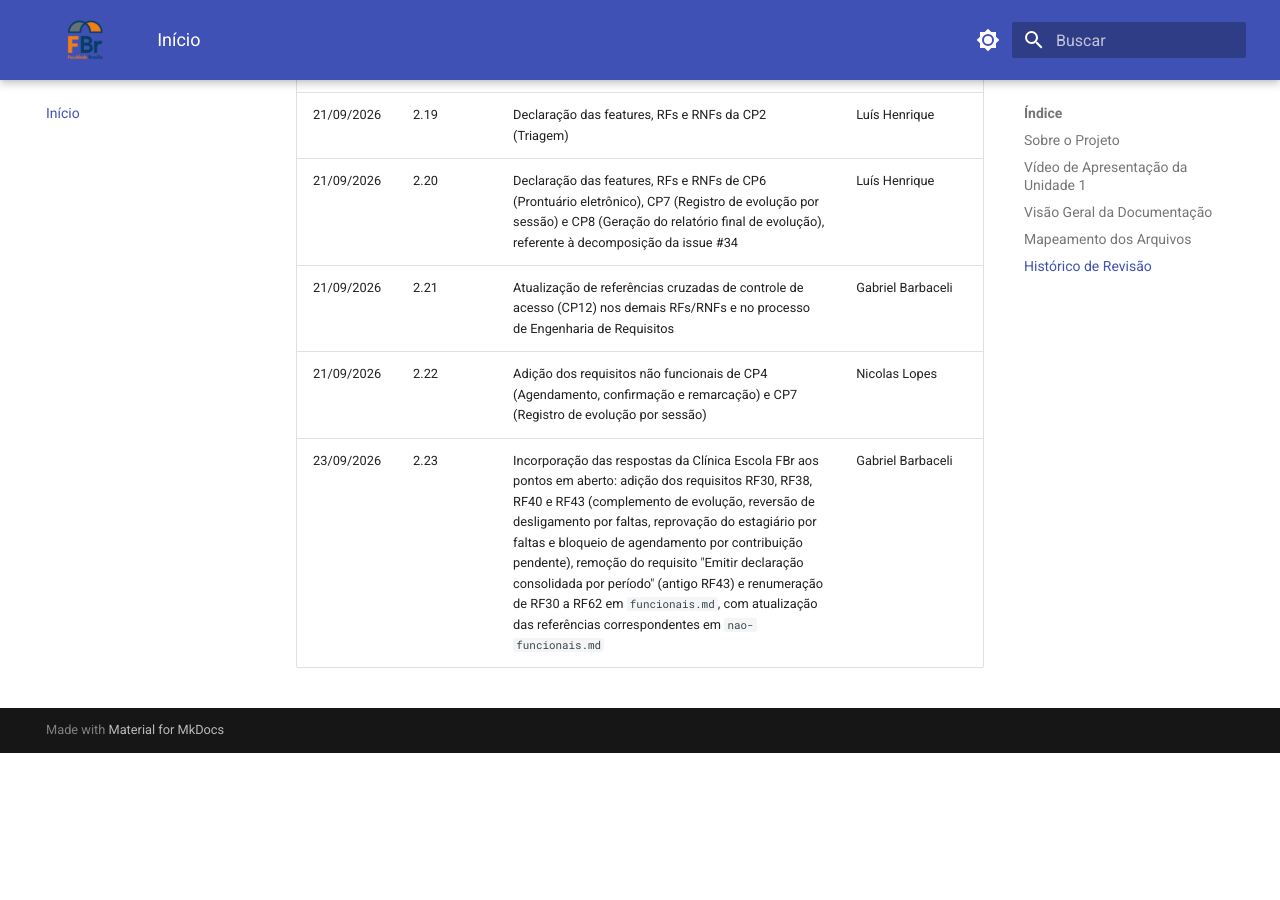
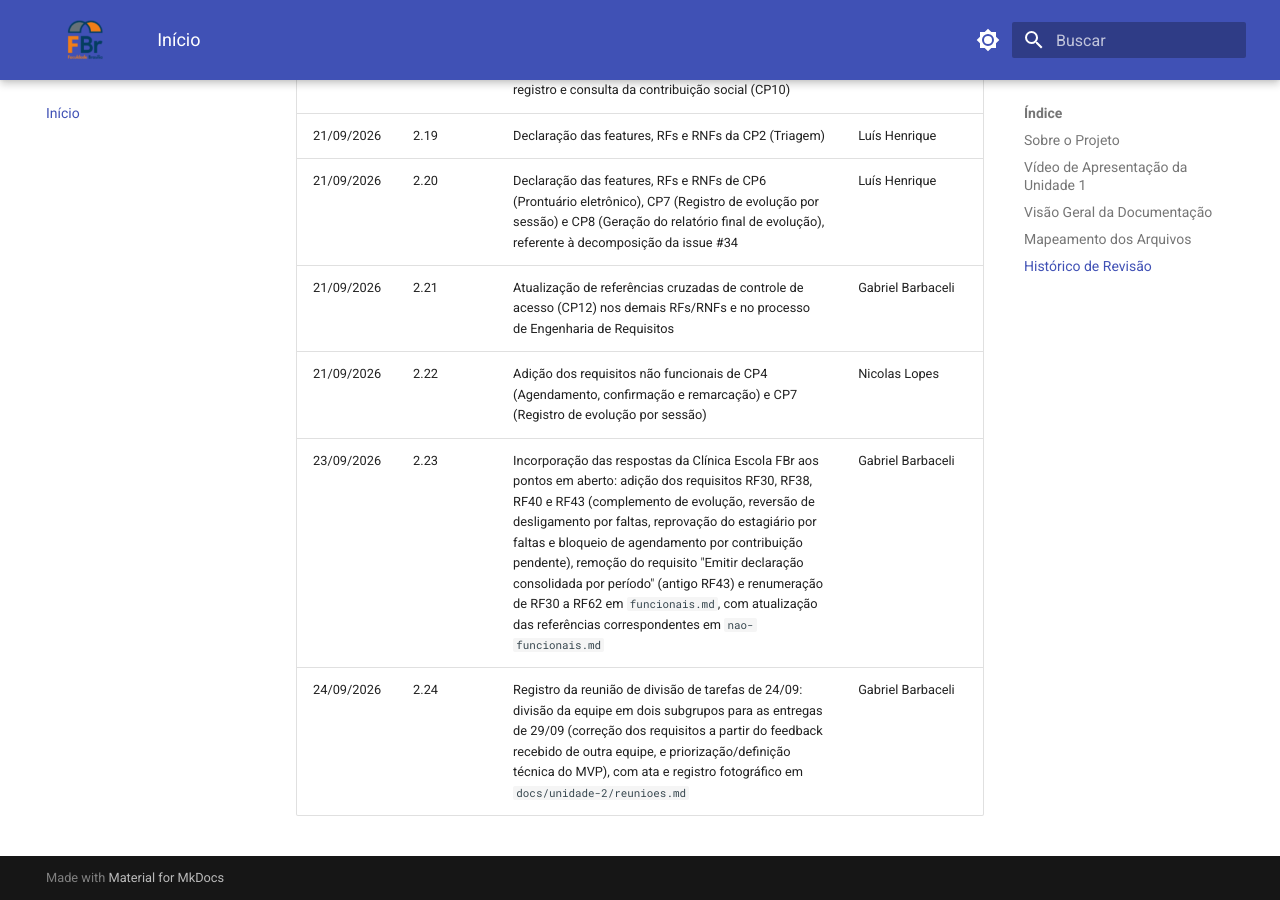
Before and after one commit to mdsreq-fga-unb/REQ-2026.2-T02-ClinicaEscolaFBr, an MkDocs documentation site: the page built from docs/index.md, in a window 1280 px wide and 900 px high, scrolled down 6079 px. Built offline with MkDocs 1.6.1 and Material for MkDocs 9.7.7, drawn with Linux system fonts in a browser that asks for light colours; before the commit the page ends 6832 px from its top, so only the background shows below that.

Commit message:
docs: adiciona entrada 2.24 ao histórico de revisão (reunião de divisão de tarefas de 24/09)

```diff
--- a/docs/index.md
+++ b/docs/index.md
@@ -126,3 +126,4 @@ Navegue pelo menu para acompanhar a documentação das Unidades 1 e 2. A Unidade
 | 21/09/2026 | 2.21 | Atualização de referências cruzadas de controle de acesso (CP12) nos demais RFs/RNFs e no processo de Engenharia de Requisitos | Gabriel Barbaceli |
 | 21/09/2026 | 2.22 | Adição dos requisitos não funcionais de CP4 (Agendamento, confirmação e remarcação) e CP7 (Registro de evolução por sessão) | Nicolas Lopes |
 | 23/09/2026 | 2.23 | Incorporação das respostas da Clínica Escola FBr aos pontos em aberto: adição dos requisitos RF30, RF38, RF40 e RF43 (complemento de evolução, reversão de desligamento por faltas, reprovação do estagiário por faltas e bloqueio de agendamento por contribuição pendente), remoção do requisito "Emitir declaração consolidada por período" (antigo RF43) e renumeração de RF30 a RF62 em `funcionais.md`, com atualização das referências correspondentes em `nao-funcionais.md` | Gabriel Barbaceli |
+| 24/09/2026 | 2.24 | Registro da reunião de divisão de tarefas de 24/09: divisão da equipe em dois subgrupos para as entregas de 29/09 (correção dos requisitos a partir do feedback recebido de outra equipe, e priorização/definição técnica do MVP), com ata e registro fotográfico em `docs/unidade-2/reunioes.md` | Gabriel Barbaceli |
```
